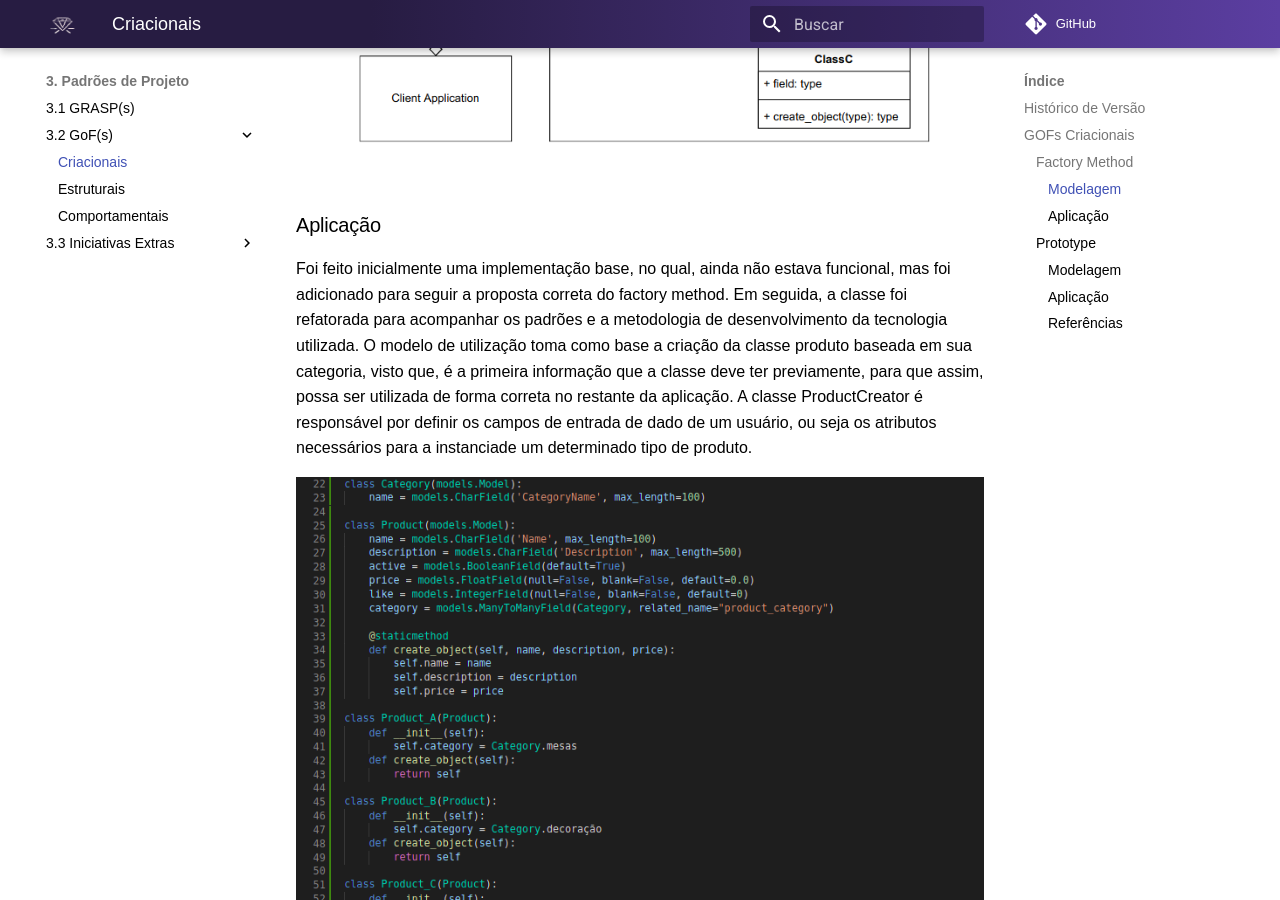
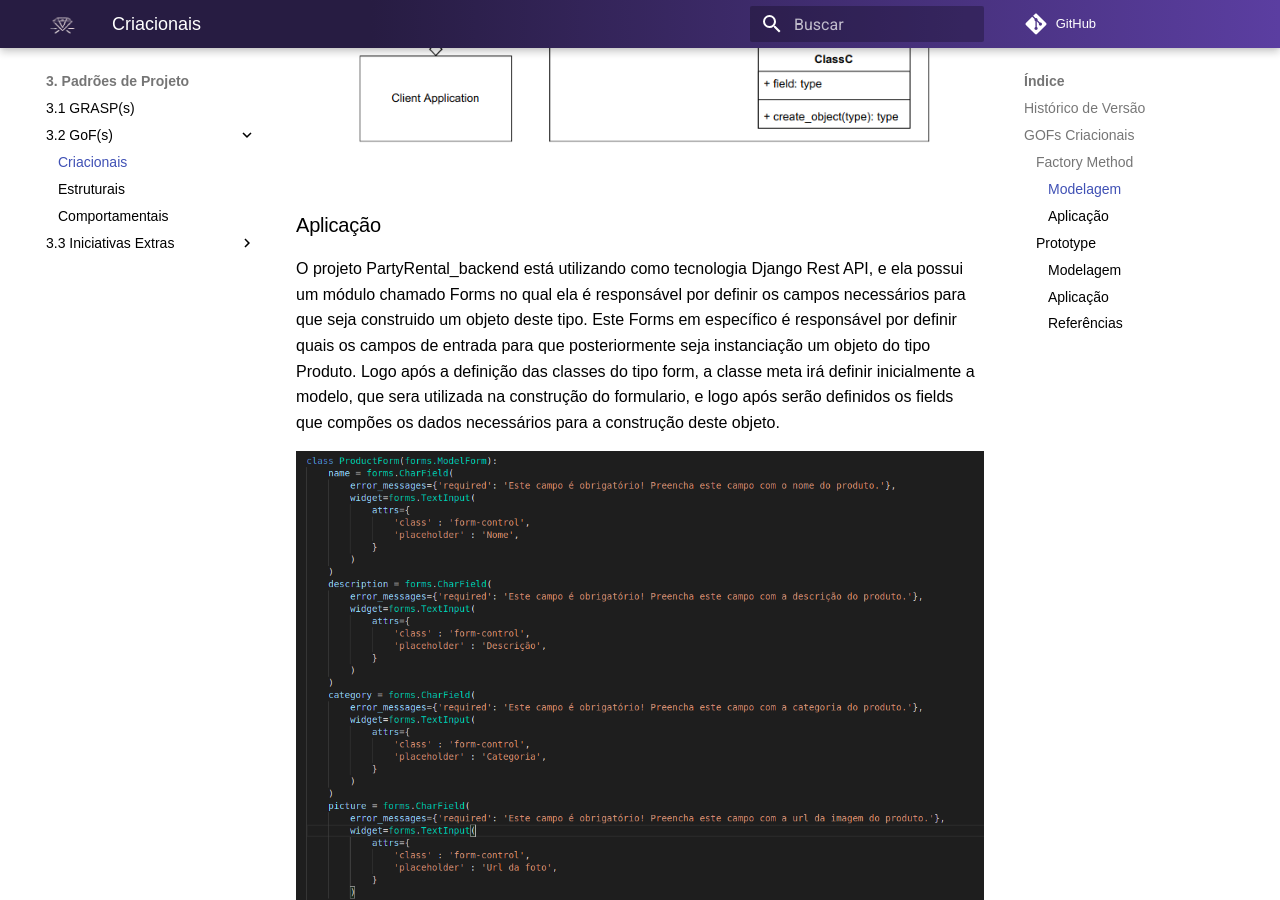
Before and after one commit to UnBArqDsw2021-2/2021.2_G7_-AluguelKitsFesta, an MkDocs documentation site: the page built from docs/padrao/gof_criacional.md, in a window 1280 px wide and 900 px high, scrolled down 1230 px. Built offline with MkDocs 1.6.1 and Material for MkDocs 9.7.7, drawn with Linux system fonts in a browser that asks for light colours; comment, search, counter and statistics services are not loaded.

Commit message:
Updating creational gofs

```diff
--- a/docs/padrao/gof_criacional.md
+++ b/docs/padrao/gof_criacional.md
@@ -28,13 +28,9 @@ deste tipo de padrão, essa separação torna o código escrito mais fácil de s
 
 ### Aplicação
 
-Foi feito inicialmente uma implementação base, no qual, ainda não estava funcional, mas foi adicionado para seguir a proposta correta do factory method.
-Em seguida, a classe foi refatorada para acompanhar os padrões e a metodologia de desenvolvimento da tecnologia utilizada. O modelo de utilização toma como base a criação da classe produto baseada em sua categoria, visto que, é a primeira informação que a classe deve ter previamente, para que assim, possa ser utilizada de forma correta no restante da aplicação. A classe ProductCreator é responsável por definir os campos de entrada de dado de um usuário, ou seja os atributos necessários para a instanciade um determinado tipo de produto.
+ O projeto PartyRental_backend está utilizando como tecnologia Django Rest API, e ela possui um módulo chamado Forms no qual ela é responsável por definir os campos necessários para que seja construido um objeto deste tipo. Este Forms em específico é responsável por definir quais os campos de entrada para que posteriormente seja instanciação um objeto do tipo Produto. Logo após a definição das classes do tipo form, a classe meta irá definir inicialmente a modelo, que sera utilizada na construção do formulario, e logo após serão definidos os fields que compões os dados necessários para a construção deste objeto.
 
-![Exemplo - Aplicação Factory Method v1](../padrao//imagens/aplicacao_factory.png)
-
-
-![Implementação real - Aplicação Factory Method v2](../padrao//imagens/factory_v2.png)
+![Aplicação Factory](../padrao//imagens/factory_method_v3.png)
 
 ## Prototype
 
```
Also changed, not shown: docs/padrao/imagens/aplicacao_factory.png (deleted), docs/padrao/imagens/factory_v2.png (deleted).
